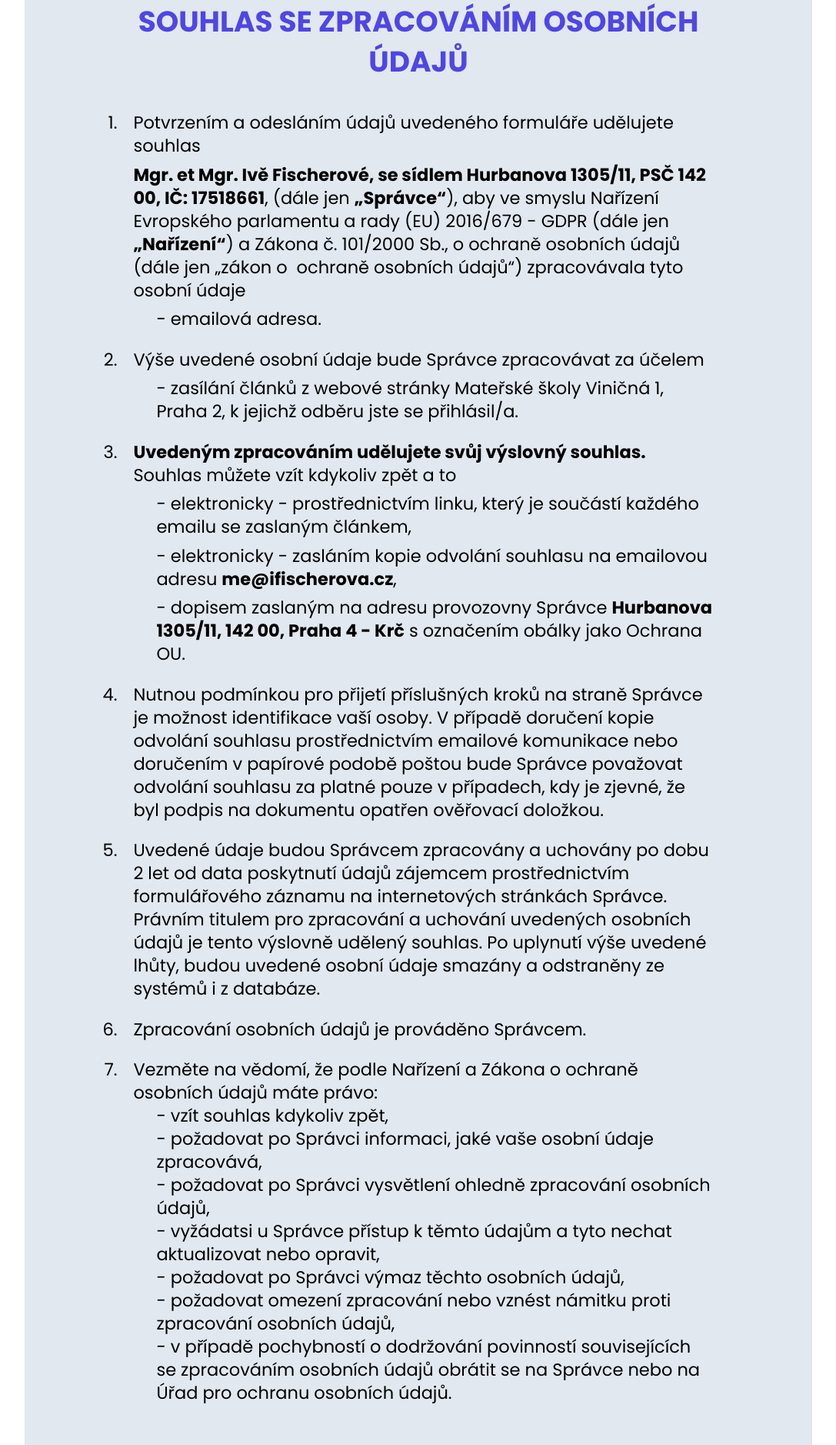
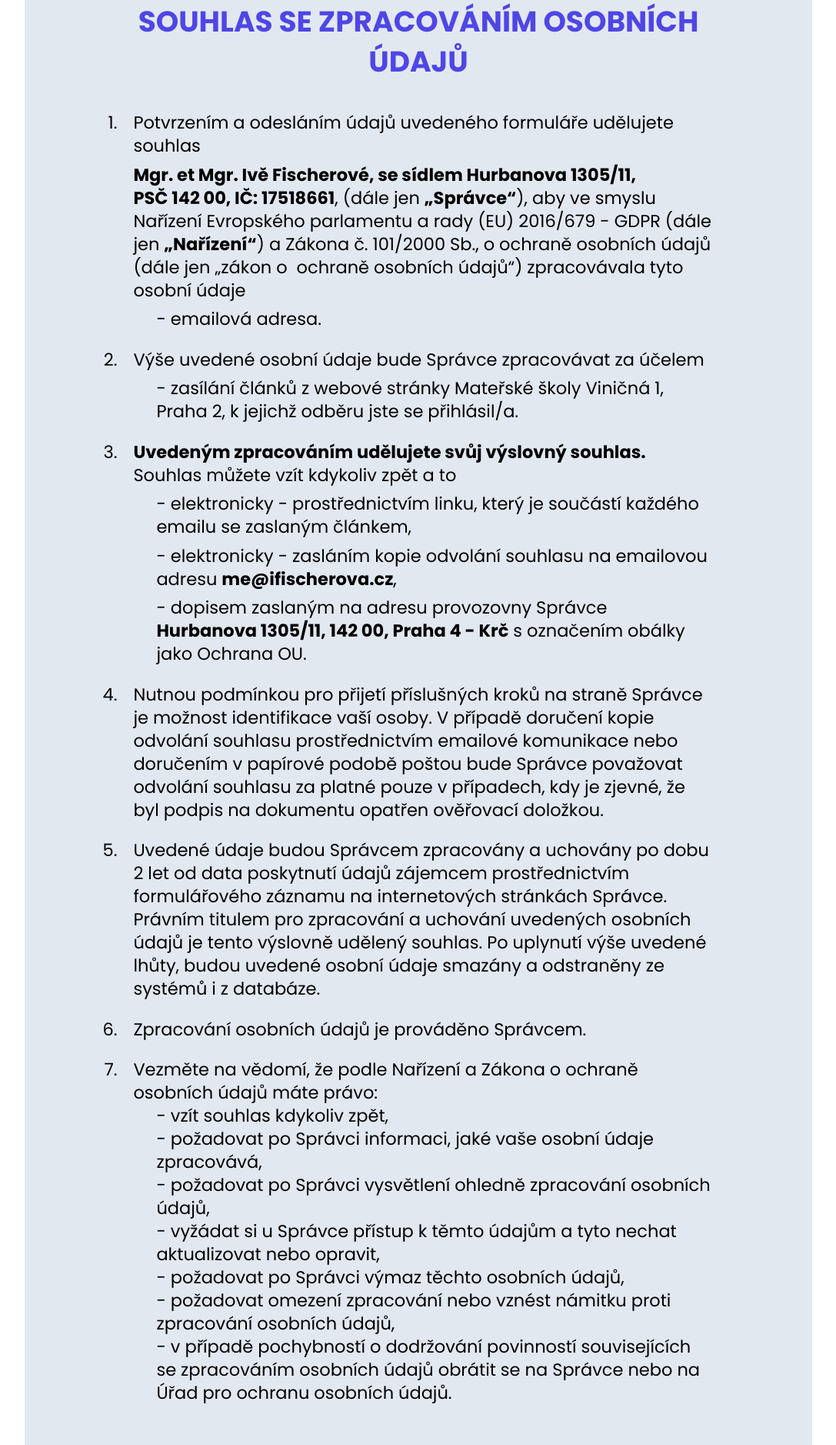
Before and after one commit to Ivuska/ms-vinicna-info, a Flask app: page /gdpr in a window 1280 px wide. Shown: the part 171-2048 px from the top of the page at 77% size, without its empty margins (96-1183 px from the left). Run offline with Flask 2, Linux system fonts and the light colour scheme; style sheets or scripts are compiled from the project's sources; parts of the project's set-up code (start-up, migrations or seed data) failed here and were passed over; some libraries are stand-ins or nearby versions.

Commit message:
Fixed typo and some non breakable spaces.

```diff
--- a/app/templates/gdpr.html
+++ b/app/templates/gdpr.html
@@ -13,7 +13,7 @@
             <ol class="dark:text-slate-200 text-xs list-decimal text-left w-4/5">
                 <li class="mb-3 text-xs">
                     <p class="pl-2 mb-1">Potvrzením a&nbsp;odesláním údajů uvedeného formuláře udělujete souhlas</p>
-                        <p class="pl-2 mb-1"><span class="font-bold">Mgr. et Mgr. Ivě Fischerové, se sídlem Hurbanova 1305/11, PSČ 142 00, IČ: 17518661</span>,
+                        <p class="pl-2 mb-1"><span class="font-bold">Mgr. et Mgr. Ivě Fischerové, se sídlem Hurbanova&nbsp;1305/11, PSČ&nbsp;142&nbsp;00, IČ:&nbsp;17518661</span>,
                         (dále jen <span class="font-bold">„Správce“</span>), aby ve smyslu Nařízení Evropského parlamentu a&nbsp;rady (EU) 2016/679 - GDPR
                         (dále jen <span class="font-bold">„Nařízení“</span>) a&nbsp;Zákona č. 101/2000 Sb., o&nbsp;ochraně osobních údajů (dále jen „zákon o&nbsp;
                         ochraně osobních údajů“) zpracovávala tyto osobní údaje</p>
@@ -28,7 +28,7 @@
                     <p class="pl-2 mb-1"><span class="font-bold">Uvedeným zpracováním udělujete svůj výslovný souhlas.</span> Souhlas můžete vzít kdykoliv zpět a&nbsp;to</p>
                     <p class="pl-6 mb-1">- elektronicky - prostřednictvím linku, který je součástí každého emailu se zaslaným článkem,</p>
                     <p class="pl-6 mb-1">- elektronicky - zasláním kopie odvolání souhlasu na emailovou adresu <span class="font-bold">me@ifischerova.cz</span>,</p>
-                    <p class="pl-6 mb-1">- dopisem zaslaným na adresu provozovny Správce <span class="font-bold"> Hurbanova 1305/11, 142 00, Praha 4 - Krč</span> s&nbsp;označením obálky jako Ochrana OU.</p>
+                    <p class="pl-6 mb-1">- dopisem zaslaným na adresu provozovny Správce <span class="font-bold"> Hurbanova&nbsp;1305/11, 142&nbsp;00, Praha&nbsp;4&nbsp;-&nbsp;Krč</span> s&nbsp;označením obálky jako Ochrana OU.</p>
                 </li>
                 <li class="mb-3">
                     <p class="pl-2">
@@ -40,7 +40,7 @@
                 </li>
                 <li class="mb-3">
                     <p class="pl-2">
-                        Uvedené údaje budou Správcem zpracovány a uchovány po dobu 2 let od data poskytnutí údajů
+                        Uvedené údaje budou Správcem zpracovány a&nbsp;uchovány po dobu 2&nbsp;let od data poskytnutí údajů
                         zájemcem prostřednictvím formulářového záznamu na internetových stránkách Správce. Právním
                         titulem pro zpracování a&nbsp;uchování uvedených osobních údajů je tento výslovně udělený souhlas.
                         Po uplynutí výše uvedené lhůty, budou uvedené osobní údaje smazány a odstraněny ze systémů i&nbsp;z&nbsp;databáze.
@@ -56,7 +56,7 @@
                     <p class="pl-6">- vzít souhlas kdykoliv zpět,</p>
                     <p class="pl-6">- požadovat po Správci informaci, jaké vaše osobní údaje zpracovává,</p>
                     <p class="pl-6">- požadovat po Správci vysvětlení ohledně zpracování osobních údajů,</p>
-                    <p class="pl-6">- vyžádatsi u Správce přístup k těmto údajům a&nbsp;tyto nechat aktualizovat nebo opravit,</p>
+                    <p class="pl-6">- vyžádat si u&nbsp;Správce přístup k&nbsp;těmto údajům a&nbsp;tyto nechat aktualizovat nebo opravit,</p>
                     <p class="pl-6">- požadovat po Správci výmaz těchto osobních údajů,</p>
                     <p class="pl-6">- požadovat omezení zpracování nebo vznést námitku proti zpracování osobních údajů,</p>
                     <p class="pl-6">- v případě pochybností o&nbsp;dodržování povinností souvisejících se zpracováním osobních
```
